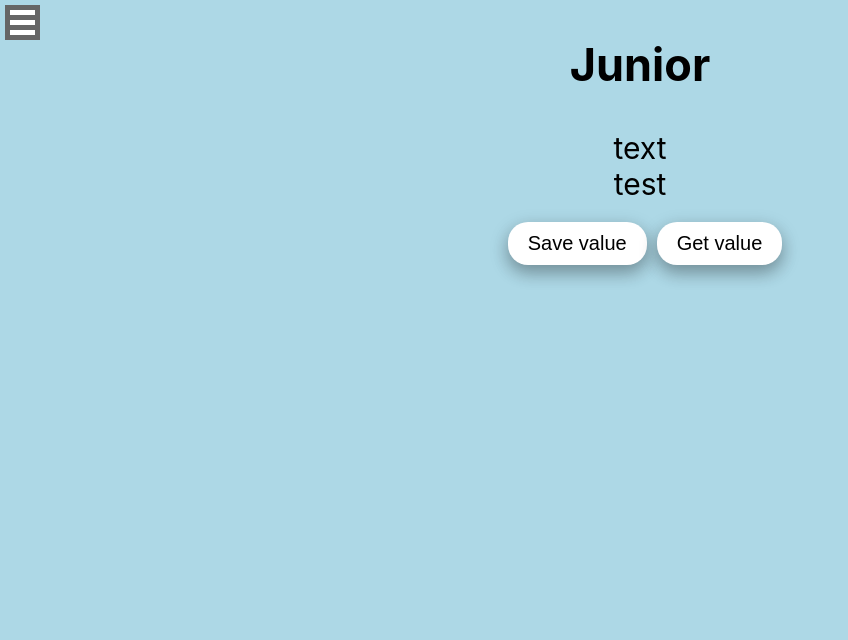
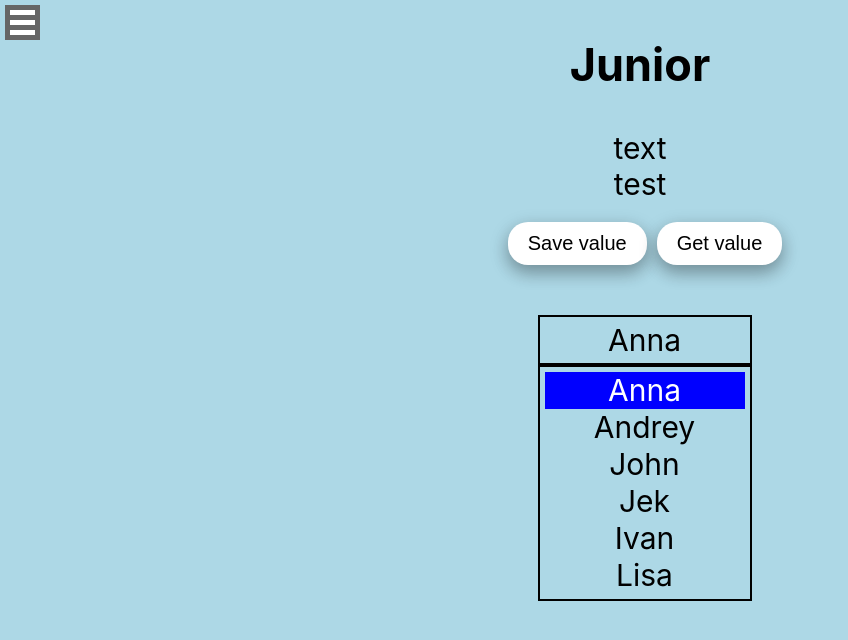
Before and after one commit to Vadim-w/HomeWork, a React (Create React App) app: page /#/Junior in a window 1280 px wide. Shown: the top 640 px of the page, without its empty margins (0-848 px from the left). Built offline with nearby package versions, Linux system fonts and the light colour scheme.

Commit message:
Added select to the junior component.

```diff
--- a/package.json
+++ b/package.json
@@ -42,5 +42,8 @@
       "last 1 firefox version",
       "last 1 safari version"
     ]
+  },
+  "devDependencies": {
+    "csscomb": "^4.3.0"
   }
 }
--- /dev/null
+++ b/src/Common/Select/Select.module.css
@@ -0,0 +1,29 @@
+
+.select{
+    margin: 50px auto;
+    position: relative;
+    width: 205px;
+    height: 405px;
+}
+.select:focus{outline:0}
+
+.select .main {
+    border: 2px solid black;
+    display: inline-block;
+    min-height: 20px;
+    min-width: 200px;
+    padding: 5px;
+}
+
+.items {
+    position: absolute;
+    padding: 5px;
+    border: 2px solid black;
+    min-height: 20px;
+    min-width: 200px;
+}
+
+.items .selected {
+    background-color: blue;
+    color: white;
+}
--- /dev/null
+++ b/src/Common/Select/Select.tsx
@@ -0,0 +1,81 @@
+import React, {useState, KeyboardEvent, useEffect} from "react";
+import styles from './Select.module.css'
+
+type itemType = {
+    title: string
+    value: any
+
+}
+
+type selectPropsType = {
+    value?: any
+    onChange: (value: any) => void
+    items: Array<itemType>
+}
+
+export const Select = (props: selectPropsType) => {
+
+    const [active, setActive] = useState(true)
+    const [hoveredElementValue, setHoveredElementValue] = useState(props.value)
+
+
+    const selectedItem = props.items.find(i => i.value === props.value)
+    const hoveredItem = props.items.find(i => i.value === hoveredElementValue)
+
+    useEffect(() => {
+        setHoveredElementValue(props.value);
+    }, [props.value])
+
+    const toggleItems = () => setActive(!active)
+    const onItemClick = (value: any) => {
+        props.onChange(value);
+        toggleItems();
+    }
+
+    const onKeyUp = (e: KeyboardEvent<HTMLDivElement>) => {
+        if (e.key === "ArrowDown" || e.key === "ArrowUp") {
+            for (let i = 0; i < props.items.length; i++) {
+                if (props.items[i].value === hoveredElementValue) {
+                    const pretendentElement =  e.key === "ArrowDown"
+                        ? props.items[i + 1]
+                        : props.items[i - 1];
+
+                    if (pretendentElement) {
+                        props.onChange(pretendentElement.value);
+                        return
+                    }
+
+                }
+            }
+            if (!selectedItem) {
+                debugger;
+                props.onChange(props.items[0].value)
+            }
+        }
+
+        if (e.key === "Enter" || e.key === "Escape") {
+            setActive(false)
+        }
+    }
+
+    return (
+        <div className={styles.select} onKeyUp={onKeyUp} tabIndex={0}>
+            <div className={styles.main} onClick={toggleItems}>{selectedItem && selectedItem.title}</div>
+
+            {
+                active &&
+                <div className={styles.items}>
+                    {props.items.map(i => <option
+                        onMouseEnter={() => {
+                            setHoveredElementValue(i.value)
+                        }}
+                        className={styles.item + " " + (hoveredItem === i ? styles.selected : "")}
+                        key={i.value}
+                        onClick={() => {onItemClick(i.value)}}
+                    >{i.title}
+                    </option>)}
+                </div>
+            }
+        </div>
+    )
+}
--- a/src/Junior/Junior.tsx
+++ b/src/Junior/Junior.tsx
@@ -2,12 +2,30 @@ import React, {useState} from 'react';
 import s from './Junior.module.css'
 import {EditableSpan} from '../Common/EditableSpan/EditableSpan';
 import {TestLocalStorage} from "./TestLocalStorage";
+import {Select} from "../Common/Select/Select";
 
 export const Junior = () => {
     let [value, setValue] = useState("text");
+    let [selectCollapsed, setSelectCollapsed] = useState<boolean>(true)
+    let [valueSelect, setValueSelect] = useState("1")
+
+    const items = [
+        {title: "Anna", value: "1"},
+        {title: "Andrey", value: "2"},
+        {title: "John", value: "3"},
+        {title: "Jek", value: "4"},
+        {title: "Ivan", value: "5"},
+        {title: "Lisa", value: "6"}
+    ]
 
     function onChangeValue(value: string) {
-        setValue(value);
+        setValue(value)
+        setSelectCollapsed(!selectCollapsed)
+    }
+
+    function onChangeValueSelect(value: string) {
+        setValueSelect(value)
+        setSelectCollapsed(!selectCollapsed)
     }
     return (
         <div className={s.title}>
@@ -16,6 +34,7 @@ export const Junior = () => {
                           onChange={onChangeValue}
             />
             <TestLocalStorage/>
+            <Select value={valueSelect} items={items} onChange={onChangeValueSelect}/>
         </div>
     )
 }
```
Also changed, not shown: src/Common/EditableSpan/EditableSpan.tsx (+3 -6 lines), 1 other file (tests, documents, lock files or other folders).
